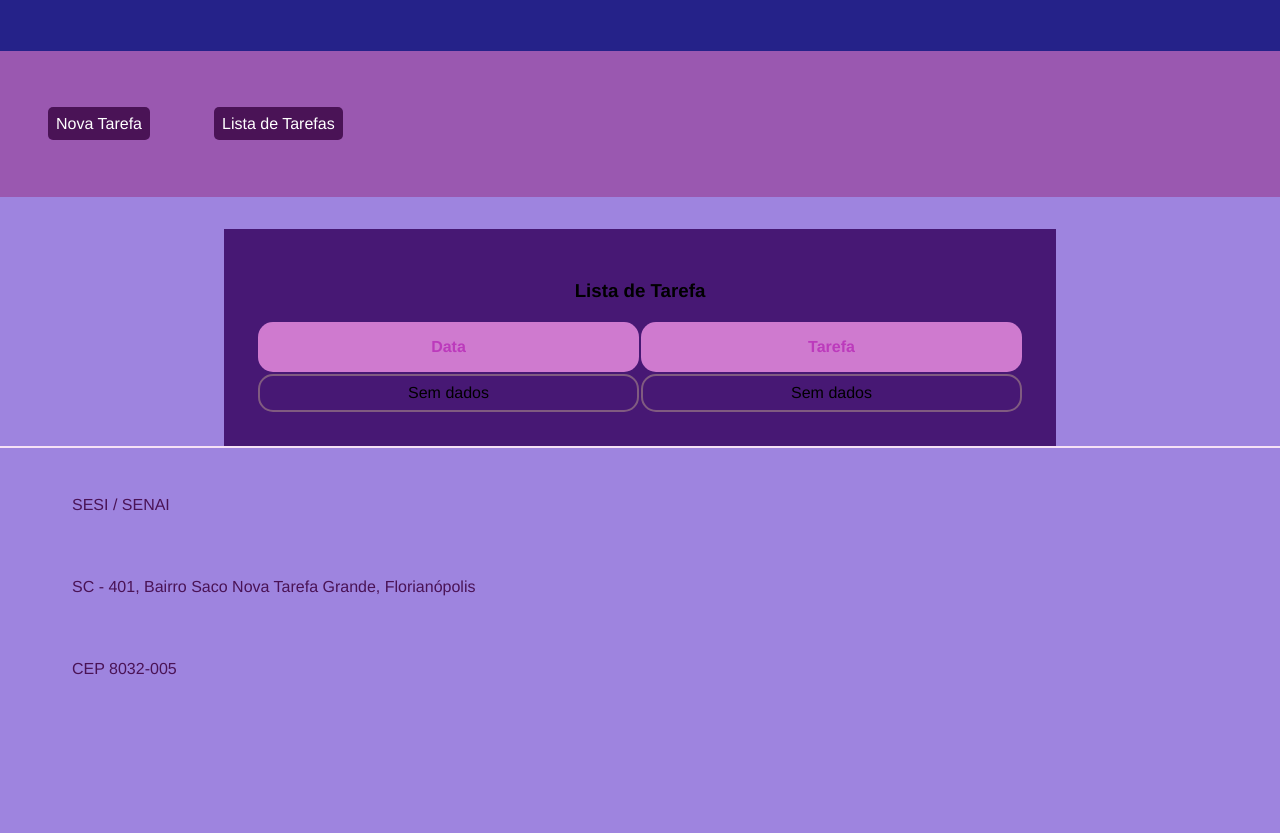
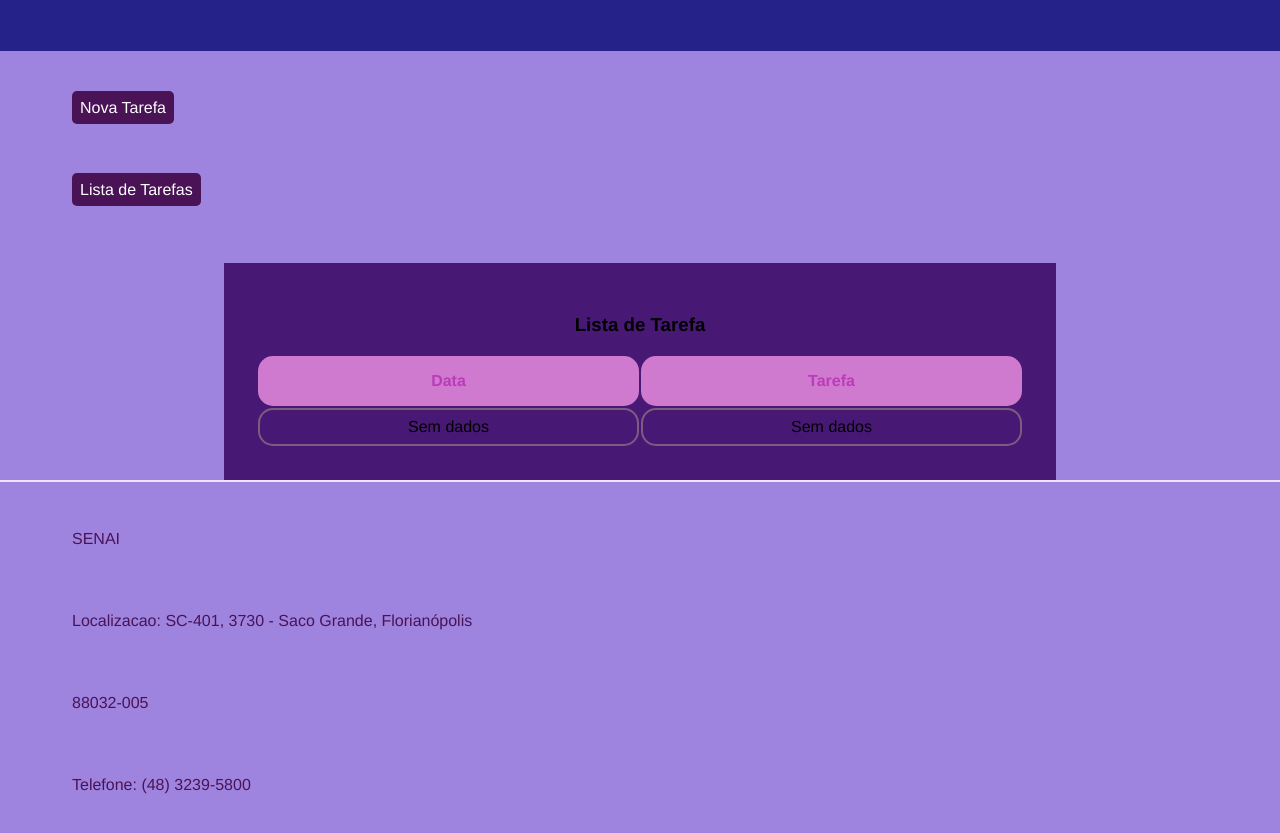
Before and after one commit to vanysai/Gerenciamento-de-tarefas, a plain HTML site: page list.html in a window 1280 px wide. Shown: the part 93-926 px from the top of the page. Before the commit the page ends 819 px from the top, so only its background shows below. Drawn offline with Linux system fonts and the light colour scheme; files that its build step writes are made by us from their sources; files whose address does not match are found by name.

Commit message:
Update list.html

```diff
--- a/list.html
+++ b/list.html
@@ -1,3 +1,4 @@
+<!-- CENTRALIZAR OS LINKS -->
 <!DOCTYPE html>
 <html lang="pt-br">
 <head>
@@ -7,24 +8,24 @@
     <title>Gerenciamento de Tarefas</title>
     <link rel="stylesheet" href="./css/estilo.css">
 </head>
-<body onload="list()">
+<body onLoad="list()">
     <header>
         <h1>Gerenciamento de Tarefas</h1>
     </header>
-    <nav class="nav">
-        <ul class="ul">
+    <nav>
+        <ul>
             <li><a href="./index.html">Nova Tarefa</a></li>
             <li><a href="./list.html">Lista de Tarefas</a></li>
-
         </ul>
     </nav>
 <div class="container">
+<!--Add formulário-->
     <h3>Lista de Tarefa</h3>
     <table>
         <thead>
                 <tr>
-                    <th>Data</th>
-                    <th>Tarefa</th>
+                    <th> Data </th>
+                    <th> Tarefa </th>
                 </tr>
             <tbody id="tr-tarefa">
 
@@ -37,13 +38,15 @@
 
 <footer>
     <ul>
-            <li>SESI / SENAI</li>
-            <li>SC - 401, Bairro Saco
-            Nova Tarefa Grande, Florianópolis</li>
-            <li>CEP 8032-005</li>
+        <li class="footer-li">SENAI</li>
+        <li class="footer-li">Localizacao: SC-401, 3730 - Saco Grande, Florianópolis </li>
+        <li class="footer-li">88032-005</li>
+        <li class="footer-li">Telefone: (48) 3239-5800</li>
     </ul>
+
 </footer>
 
 <script src="./js/script.js"></script>
+
 </body>
 </html>
```
Lines whose indentation alone changed are shown as unchanged.
